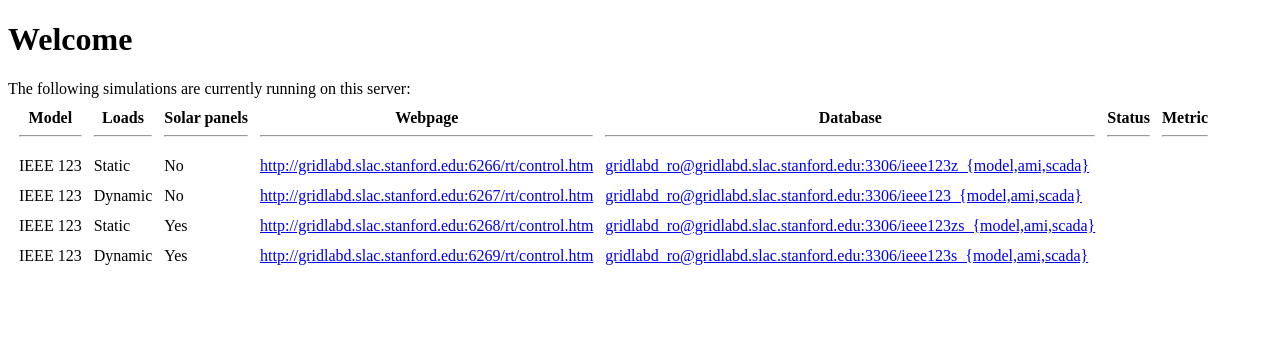
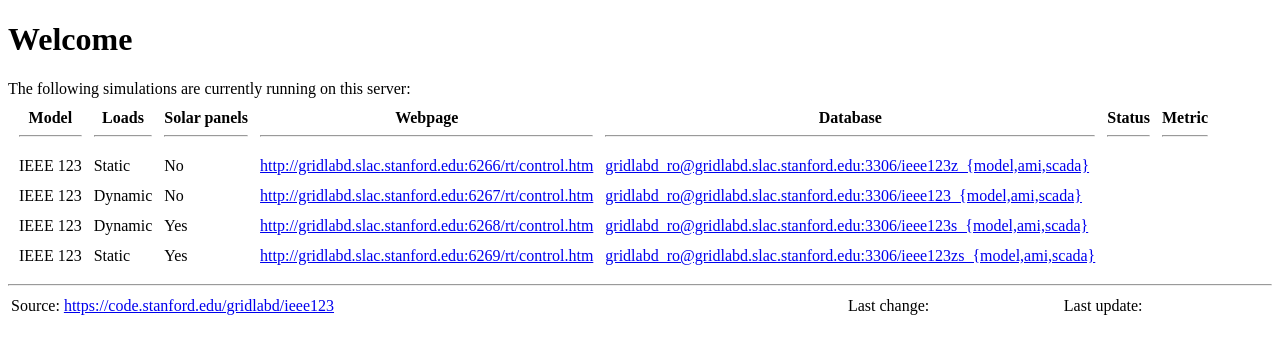
Before and after one commit to dchassin/ieee123, a PHP site: page / in a window 1280 px wide. Shown: the top 354 px of the page. Run offline with PHP 8.4, Linux system fonts and the light colour scheme; data that the repository does not hold is empty.

Commit message:
Added update info to welcome page.

```diff
--- a/html/index.php
+++ b/html/index.php
@@ -12,8 +12,17 @@
 <TR><TH>Model<HR/></TH><TH>Loads<HR/></TH><TH>Solar panels<HR/></TH><TH>Webpage<HR/></TH><TH>Database<HR/></TH><TH>Status<HR/></TH><TH>Metric<HR/></TH></TR>
 <TR><TD>IEEE 123</TD><TD>Static</TD><TD>No</TD><TD><A TARGET="_blank" HREF="http://gridlabd.slac.stanford.edu:6266/rt/control.htm">http://gridlabd.slac.stanford.edu:6266/rt/control.htm</A></TD><TD><A TARGET="_blank" HREF=data>gridlabd_ro@gridlabd.slac.stanford.edu:3306/ieee123z_{model,ami,scada}</A></TD><TD><?php passthru('/home/gridlabd/bin/gridlabd-ctl -q status model-6266');?></TD><TD><?php passthru("curl 'http://gridlabd.slac.stanford.edu:6266/raw/realtime_metric'");?></TD></TR>
 <TR><TD>IEEE 123</TD><TD>Dynamic</TD><TD>No</TD><TD><A TARGET="_blank" HREF="http://gridlabd.slac.stanford.edu:6267/rt/control.htm">http://gridlabd.slac.stanford.edu:6267/rt/control.htm</A></TD><TD><A TARGET="_blank" HREF=data>gridlabd_ro@gridlabd.slac.stanford.edu:3306/ieee123_{model,ami,scada}</A></TD><TD><?php passthru('/home/gridlabd/bin/gridlabd-ctl -q status model-6267');?></TD><TD><?php passthru("curl 'http://gridlabd.slac.stanford.edu:6267/raw/realtime_metric'");?></TD></TR>
-<TR><TD>IEEE 123</TD><TD>Static</TD><TD>Yes</TD><TD><A TARGET="_blank" HREF="http://gridlabd.slac.stanford.edu:6268/rt/control.htm">http://gridlabd.slac.stanford.edu:6268/rt/control.htm</A></TD><TD><A TARGET="_blank" HREF=data>gridlabd_ro@gridlabd.slac.stanford.edu:3306/ieee123zs_{model,ami,scada}</A></TD><TD><?php passthru('/home/gridlabd/bin/gridlabd-ctl -q status model-6268');?></TD><TD><?php passthru("curl 'http://gridlabd.slac.stanford.edu:6268/raw/realtime_metric'");?></TD></TR>
-<TR><TD>IEEE 123</TD><TD>Dynamic</TD><TD>Yes</TD><TD><A TARGET="_blank" HREF="http://gridlabd.slac.stanford.edu:6269/rt/control.htm">http://gridlabd.slac.stanford.edu:6269/rt/control.htm</A></TD><TD><A TARGET="_blank" HREF=data>gridlabd_ro@gridlabd.slac.stanford.edu:3306/ieee123s_{model,ami,scada}</A></TD><TD><?php passthru('/home/gridlabd/bin/gridlabd-ctl -q status model-6269');?></TD><TD><?php passthru("curl 'http://gridlabd.slac.stanford.edu:6269/raw/realtime_metric'");?></TD></TR>
+<TR><TD>IEEE 123</TD><TD>Dynamic</TD><TD>Yes</TD><TD><A TARGET="_blank" HREF="http://gridlabd.slac.stanford.edu:6268/rt/control.htm">http://gridlabd.slac.stanford.edu:6268/rt/control.htm</A></TD><TD><A TARGET="_blank" HREF=data>gridlabd_ro@gridlabd.slac.stanford.edu:3306/ieee123s_{model,ami,scada}</A></TD><TD><?php passthru('/home/gridlabd/bin/gridlabd-ctl -q status model-6268');?></TD><TD><?php passthru("curl 'http://gridlabd.slac.stanford.edu:6268/raw/realtime_metric'");?></TD></TR>
+<TR><TD>IEEE 123</TD><TD>Static</TD><TD>Yes</TD><TD><A TARGET="_blank" HREF="http://gridlabd.slac.stanford.edu:6269/rt/control.htm">http://gridlabd.slac.stanford.edu:6269/rt/control.htm</A></TD><TD><A TARGET="_blank" HREF=data>gridlabd_ro@gridlabd.slac.stanford.edu:3306/ieee123zs_{model,ami,scada}</A></TD><TD><?php passthru('/home/gridlabd/bin/gridlabd-ctl -q status model-6269');?></TD><TD><?php passthru("curl 'http://gridlabd.slac.stanford.edu:6269/raw/realtime_metric'");?></TD></TR>
+</TABLE>
+
+<HR/>
+<TABLE WIDTH="100%"><TR>
+<TD>Source: <A HREF="https://code.stanford.edu/gridlabd/ieee123">https://code.stanford.edu/gridlabd/ieee123</A></TD>
+<TD>Last change: <?php passthru("cat ~gridlabd/.update-info");?></TD>
+<TD>Last update: <?php passthru("stat -c '%y' ~gridlabd/.update-info | cut -c1-19,30-");?></TD>
+</TD>
+</TR>
 </TABLE>
 
 </HTML>
```
Also changed, not shown: 1 other file.
